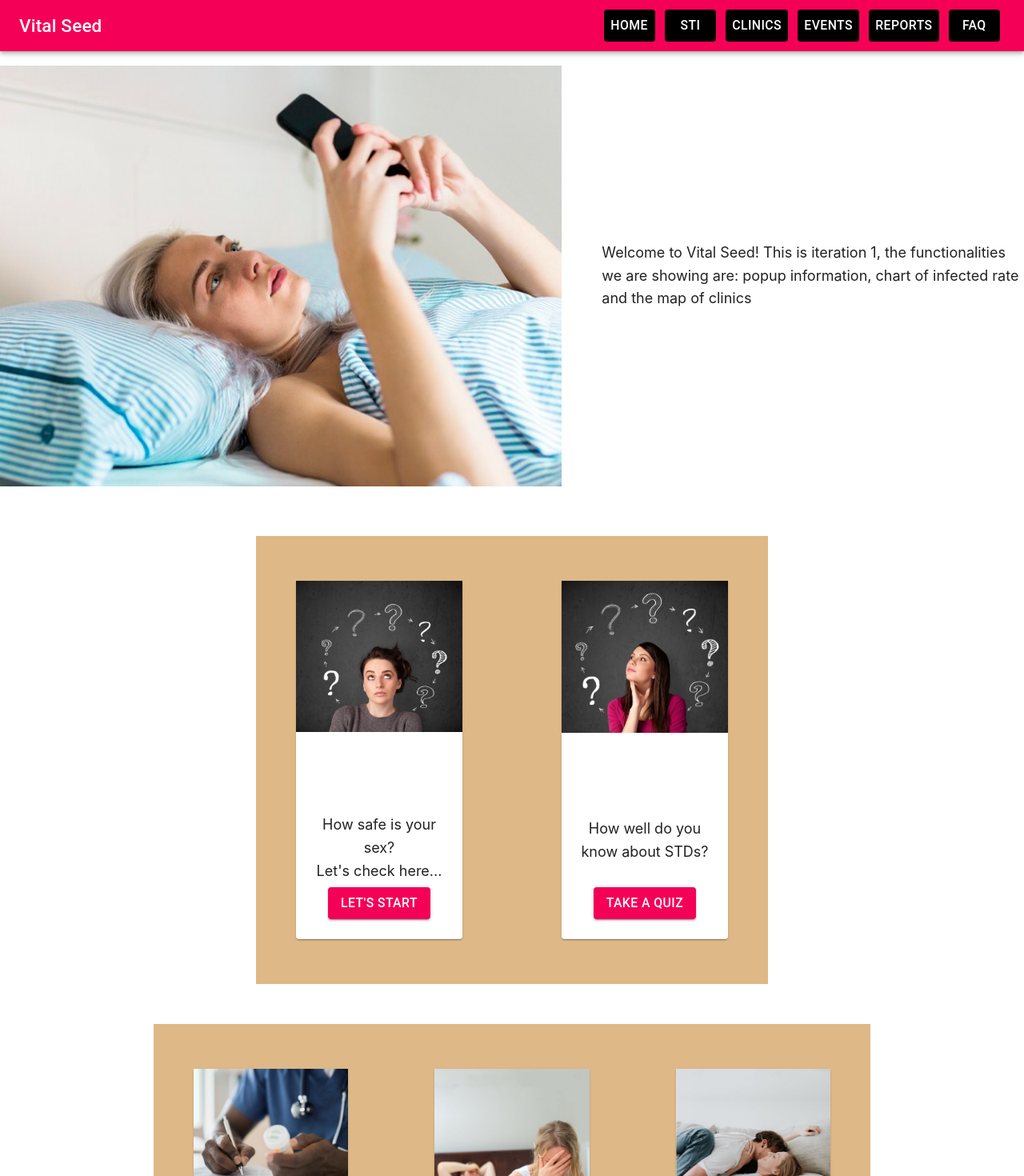
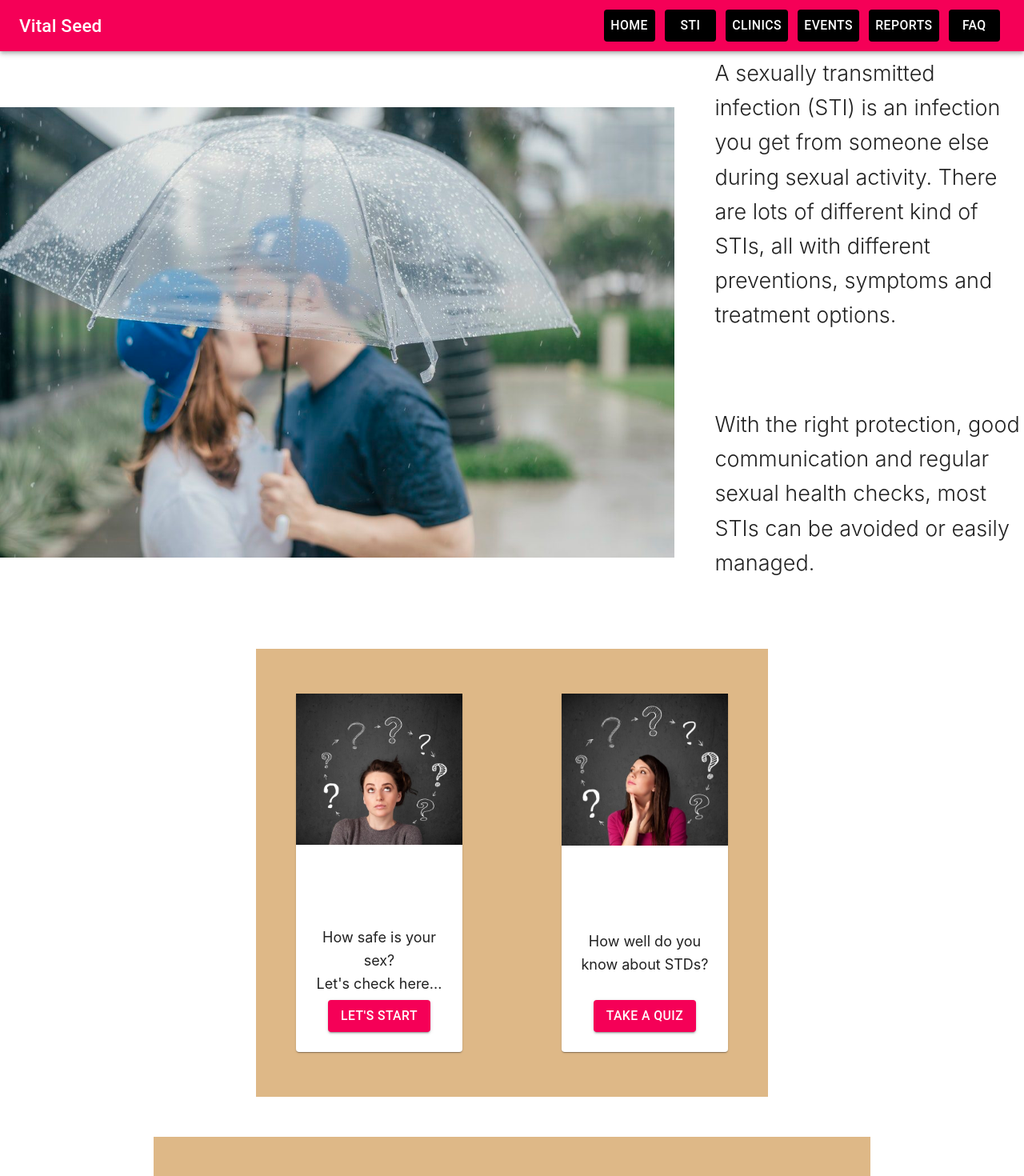
Before and after one commit to FIT5120-IE-TA07/vital-seed-view, a Next.js app: page / in a window 1280 px wide. Shown: the top 1470 px of the page at 80% size. Built offline with nearby package versions, Linux system fonts and the light colour scheme.

Commit message:
code clean up and some errors

```diff
--- a/pages/components/images/backgroundImage1.js
+++ b/pages/components/images/backgroundImage1.js
@@ -1,5 +1,5 @@
 function BackgroundImage1() {
-    return <img src="/image1.jpg" alt="Background Image1" className="resImg"/>
+    return <img src="/image2.jpeg" alt="Background Image1" className="resImg"/>
   }
 
   export default BackgroundImage1
--- a/pages/events.js
+++ b/pages/events.js
@@ -16,7 +16,8 @@ const state = {
 export default function Events() {
     return (
         <div className="main">
-            <div style={{ position: 'relative', width: '100%', height: 500 }}>
+            <h1>This is events page</h1>
+            {/* <div style={{ position: 'relative', width: '100%', height: 500 }}>
                 <Button onClick={() => setState({ open: true })}>Open carousel</Button>
                 <AutoRotatingCarousel
                     label='Get started'
@@ -47,7 +48,7 @@ export default function Events() {
                         subtitle='The Force is a metaphysical and ubiquitous power in the Star Wars fictional universe.'
                     />
                 </AutoRotatingCarousel>
-            </div>
+            </div> */}
         </div>
     );
 }
--- a/pages/frontpage.js
+++ b/pages/frontpage.js
@@ -1,19 +1,20 @@
-import Head from 'next/head'
-import Link from 'next/link'
-import Footer from './components/footer'
-import BackgroundImage1 from './components/images/backgroundImage1';
-import GirlImage1 from './components/images/girl.image';
-import GirlImage2 from './components/images/girl2.image';
-import CardBckgnd1 from './components/images/card.background 1';
-import CardBckgnd2 from './components/images/card.background 2';
-import CardBckgnd3 from './components/images/card.background 3';
-import TableauChart from './components/tableau/chart';
-import Paper from '@material-ui/core/Paper';
-import Grid from '@material-ui/core/Grid';
-import Button from '@material-ui/core/Button';
+import Head from "next/head";
+import Link from "next/link";
+import Footer from "./components/footer";
+import BackgroundImage1 from "./components/images/backgroundImage1";
+import GirlImage1 from "./components/images/girl.image";
+import GirlImage2 from "./components/images/girl2.image";
+import CardBckgnd1 from "./components/images/card.background 1";
+import CardBckgnd2 from "./components/images/card.background 2";
+import CardBckgnd3 from "./components/images/card.background 3";
+import TableauChart from "./components/tableau/chart";
+import Paper from "@material-ui/core/Paper";
+import Grid from "@material-ui/core/Grid";
+import Button from "@material-ui/core/Button";
 
 export default function Frontpage() {
-  return (<div className="main">
+  return (
+    <div className="main">
       <Head>
         <title>Vital Seed</title>
         <link rel="icon" href="/favicon.ico" />
@@ -22,8 +23,22 @@ export default function Frontpage() {
 
       {/* container1 */}
       <div className="containerTop">
-      <div><BackgroundImage1 /></div>
-      <div className="subContainer">Welcome to Vital Seed! This is iteration 1, the functionalities we are showing are: popup information, chart of infected rate and the map of clinics
+        <div>
+          <BackgroundImage1 />
+        </div>
+        <div className="subContainer">
+          <h6>
+            A sexually transmitted infection (STI) is an infection you get from
+            someone else during sexual activity. There are lots of different
+            kind of STIs, all with different preventions, symptoms and treatment
+            options.
+          </h6>
+          <br />
+          <br />
+          <h6>
+            With the right protection, good communication and regular sexual
+            health checks, most STIs can be avoided or easily managed.
+          </h6>
         </div>
       </div>
 
@@ -32,18 +47,42 @@ export default function Frontpage() {
         <Grid container spacing={3}>
           <Grid item xs={12} sm={6}>
             <Paper className="paper">
-            <div className = "bckImg1"><GirlImage1 /></div>
-            <p className="paperContent">How safe is your sex?
+              <div className="bckImg1">
+                <GirlImage1 />
+              </div>
+              <p className="paperContent">
+                How safe is your sex?
                 <br />
-                            Let's check here...</p>
-            <Button variant="contained" color="secondary" href="./questionnaire" className="paperButton">Let's start</Button>
+                Let's check here...
+              </p>
+              <Link href="/questionnaire">
+                <Button
+                  variant="contained"
+                  color="secondary"
+                  href="./questionnaire"
+                  className="paperButton"
+                >
+                  Let's start
+                </Button>
+              </Link>
             </Paper>
           </Grid>
           <Grid item xs={12} sm={6}>
             <Paper className="paper">
-          <div className = "bckImg1"><GirlImage2 /></div>
+              <div className="bckImg1">
+                <GirlImage2 />
+              </div>
               <p className="paperContent">How well do you know about STDs?</p>
-            <Button variant="contained" color="secondary" href="./questionnare" className="paperButton">Take a quiz</Button>
+              <Link href="/questionnaire">
+                <Button
+                  variant="contained"
+                  color="secondary"
+                  href="./questionnare"
+                  className="paperButton"
+                >
+                  Take a quiz
+                </Button>
+              </Link>
             </Paper>
           </Grid>
         </Grid>
@@ -53,28 +92,61 @@ export default function Frontpage() {
         <Grid container spacing={1}>
           <Grid item xs={12} sm={4}>
             <Paper className="paper">
-          <div className = "bckImg1"><CardBckgnd1/></div>
+              <div className="bckImg1">
+                <CardBckgnd1 />
+              </div>
               <p className="paperContent">Are contraceptives important? Why?</p>
 
-            <Button variant="contained" color="secondary" href="https://www.abc.net.au/radionational/programs/drive/the-contraceptive-pill-and-why-you-dont-need-to-bleed/10737704" target="_blank" className="paperButton">Learn more</Button>
+              <Button
+                variant="contained"
+                color="secondary"
+                href="https://www.abc.net.au/radionational/programs/drive/the-contraceptive-pill-and-why-you-dont-need-to-bleed/10737704"
+                target="_blank"
+                className="paperButton"
+              >
+                Learn more
+              </Button>
             </Paper>
           </Grid>
           <Grid item xs={12} sm={4}>
             <Paper className="paper">
-          <div className = "bckImg1"><CardBckgnd2/></div>
-            <p className="paperContent">Why does STD infection rate keep raising?</p>
+              <div className="bckImg1">
+                <CardBckgnd2 />
+              </div>
+              <p className="paperContent">
+                Why does STD infection rate keep raising?
+              </p>
 
-            <Button variant="contained" color="secondary" href="https://www.abc.net.au/news/health/2019-09-29/stis-on-the-rise-but-stigma-persists/11552194 " target="_blank" className="paperButton">Learn more</Button>
+              <Button
+                variant="contained"
+                color="secondary"
+                href="https://www.abc.net.au/news/health/2019-09-29/stis-on-the-rise-but-stigma-persists/11552194 "
+                target="_blank"
+                className="paperButton"
+              >
+                Learn more
+              </Button>
             </Paper>
           </Grid>
           <Grid item xs={12} sm={4}>
             <Paper className="paper">
-          <div className = "bckImg1"><CardBckgnd3/></div>
+              <div className="bckImg1">
+                <CardBckgnd3 />
+              </div>
               <p className="paperContent">What is sex and ways to safe sex?</p>
-            <Button variant="contained" color="secondary" href="https://www.abc.net.au/life/how-to-practise-safe-sexting/10242646" target="_blank" className="paperButton">Learn more</Button>
+              <Button
+                variant="contained"
+                color="secondary"
+                href="https://www.abc.net.au/life/how-to-practise-safe-sexting/10242646"
+                target="_blank"
+                className="paperButton"
+              >
+                Learn more
+              </Button>
             </Paper>
           </Grid>
         </Grid>
       </div>
-  </div>);
+    </div>
+  );
 }
```
Also changed, not shown: public/image2.jpeg (added). Lines whose indentation alone changed are shown as unchanged.
